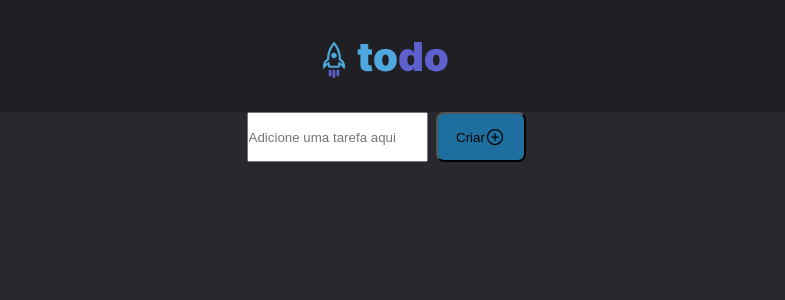
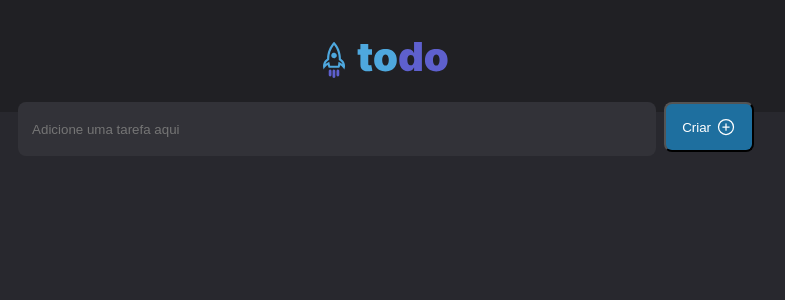
Before and after one commit to ReinaldoARamos/Todo_React, a React (Vite) app: page / in a window 1280 px wide. Shown: the top 300 px of the page, without its empty margins (254-1039 px from the left). Built offline with nearby package versions, Linux system fonts and the light colour scheme.

Commit message:
terminando de aplicar css na barra

```diff
--- a/src/componentes/Header.jsx
+++ b/src/componentes/Header.jsx
@@ -10,7 +10,7 @@ export function Header() {
         <img src={logo} className={styles.logo} />
       </header>
       <div className={styles.createTask}>
-      <input className={styles.input} placeholder={"Adicione uma tarefa aqui"} />
+      <input className={styles.input} placeholder={"    Adicione uma tarefa aqui"} />
       <button  className={styles.button}>
 
         Criar
--- a/src/componentes/Header.module.css
+++ b/src/componentes/Header.module.css
@@ -3,7 +3,7 @@
     display: flex;
     justify-content: center;
     padding: 2rem;
-
+    object-fit: cover;
 
 }
 
@@ -17,9 +17,17 @@ top: 72px;
 .createTask{
     display: flex;
     justify-content: center;
+    position: relative;
+    margin-top: -0.6rem;
+
 }
 .input{
-
+    width: 638px;
+    height: 54px;
+    border-radius: 8px;
+    color: var(--grey-300);
+    background: var(--grey-600);
+    border: none;
 }
 
 .button{
@@ -34,5 +42,7 @@ border-radius: 8px;
 margin-left: 0.5rem;
 flex: none;
 order: 1;
+gap: 0.3rem;
 flex-grow: 0;
+color: white;
 }
```
Also changed, not shown: 1 other file (tests, documents, lock files or other folders).
